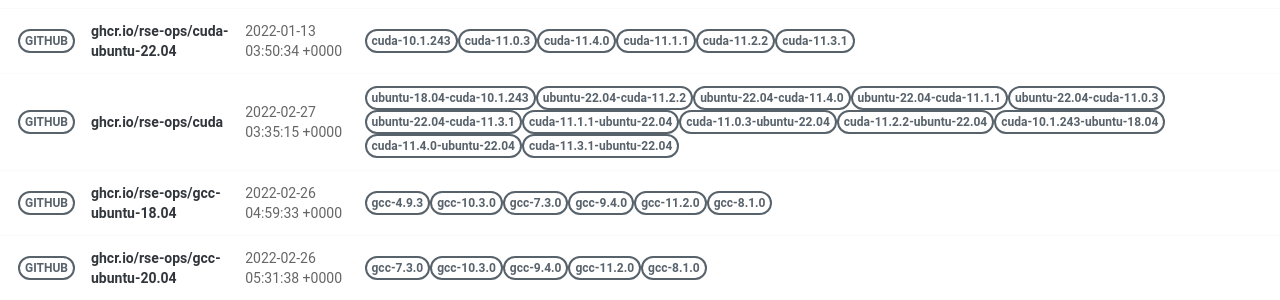
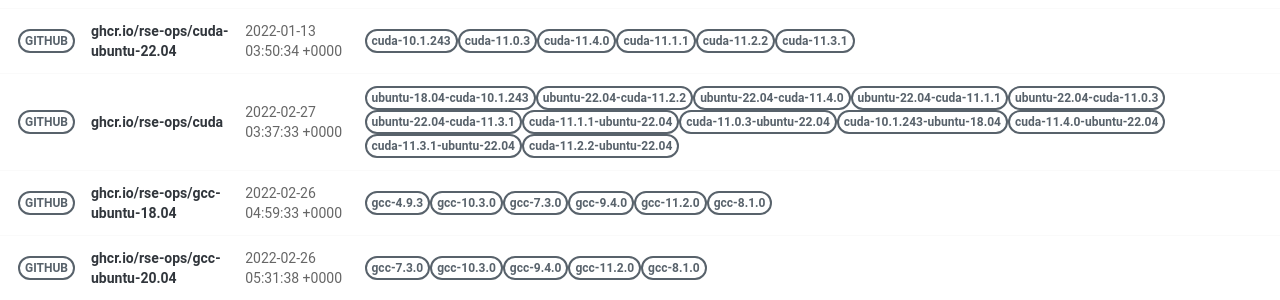
Before and after one commit to rse-ops/docker-images, a Jekyll site: the page built from pages/index.md, in a window 1280 px wide. Shown: the part 421-721 px from the top of the page. Built offline with Jekyll 4.4.1, drawn with Linux system fonts in a browser that asks for light colours; nearby versions of some CDN libraries.

Commit message:
Automated push to update library 2022-02-27

```diff
--- a/_library/ghcr.io-rse-ops-cuda.md
+++ b/_library/ghcr.io-rse-ops-cuda.md
@@ -1,7 +1,7 @@
 ---
 layout: container
 name: ghcr.io/rse-ops/cuda
-updated_at: 2022-02-27 03:35:15.585611
+updated_at: 2022-02-27 03:37:33.452389
 
 
 container_url: https://github.com/orgs/rse-ops/packages/container/package/cuda
```
Also changed, not shown: other parts of _library/ghcr.io-rse-ops-cuda.md (+3 -3 lines).
